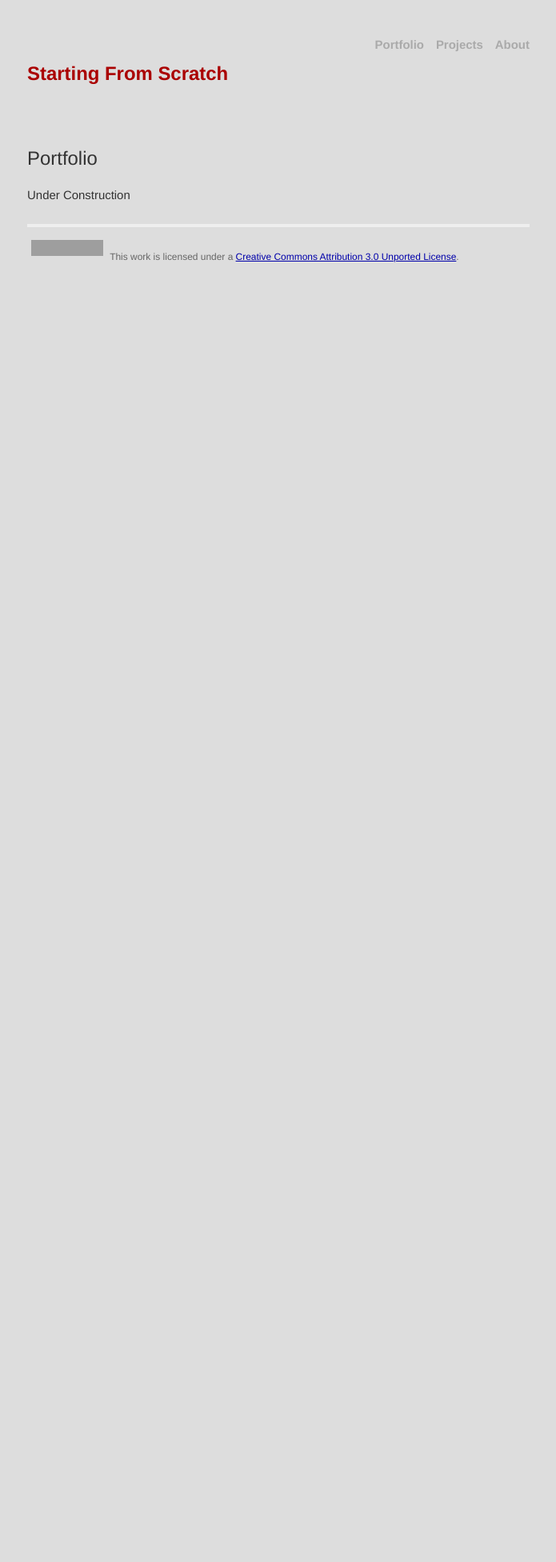
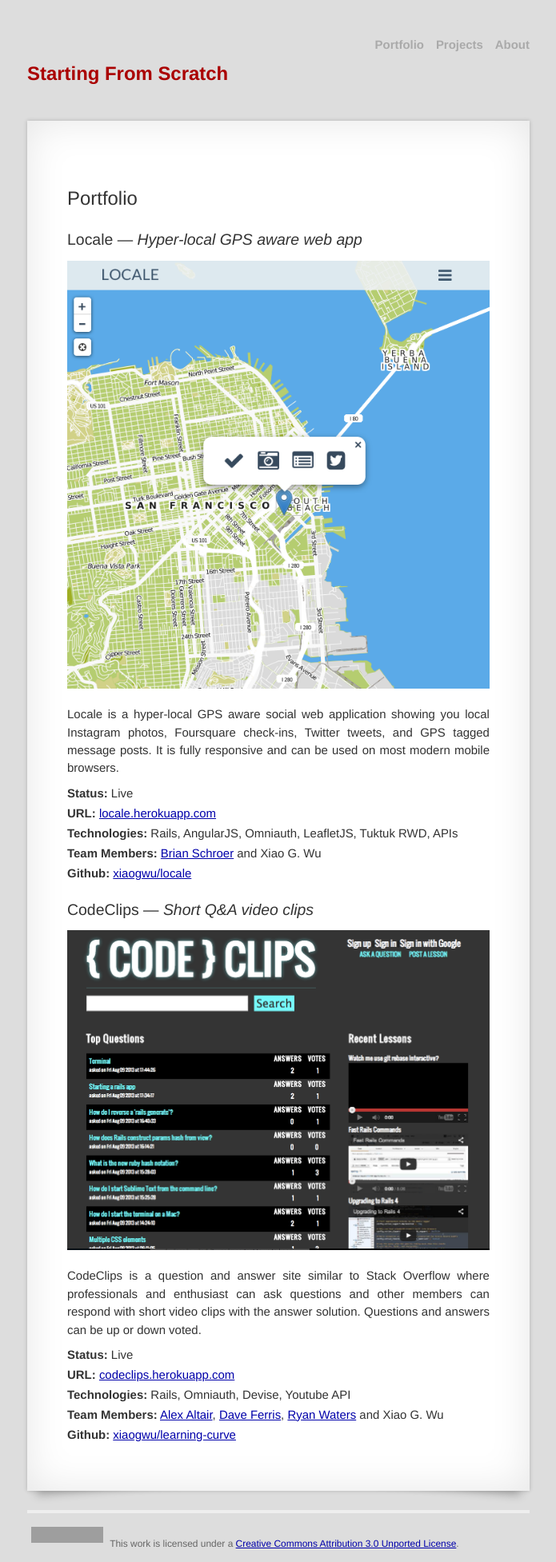
Before and after one commit to xiaogwu/xiaogwu.github.io, a Jekyll site: the page built from portfolio/index.html, in a window 1280 px wide. Shown: the whole page at 80% size, without its empty margins (292-987 px from the left). Built offline with Jekyll 4.4.1, drawn with Linux system fonts in a browser that asks for light colours; Markdown is read by kramdown in place of the engine named in the settings; before the commit the page ends 945 px from its top, so only the background shows below that; grey boxes are pictures that could not be loaded.

Commit message:
Initial commit of Portfolio page

```diff
--- a/css/main.css
+++ b/css/main.css
@@ -229,3 +229,12 @@
     -ms-transform: skew(5deg) rotate(5deg);
     transform: skew(5deg) rotate(5deg);
 }
+
+/*****************************************************************************/
+/*
+/* Portfolio
+/*
+/*****************************************************************************/
+#portfolio .project-info {
+    line-height: 10px;
+}
--- a/portfolio/index.html
+++ b/portfolio/index.html
@@ -2,8 +2,32 @@
 layout: default
 title: Starting From Scratch | Portfolio - Xiao G. Wu
 ---
-
-<div id="portfolio">
-  <h1>Portfolio</h1>
-  <p>Under Construction</p>
+<div class="box">
+  <div id="portfolio">
+    <h1>Portfolio</h1>
+    <h2>Locale — <em>Hyper-local GPS aware web app</em></h2>
+    <div class="portfolio-image">
+      <p><img src="/images/locale-main-ui.png" alt="locale-main-ui" height="535"></p>
+      <p>Locale is a hyper-local GPS aware social web application showing you local Instagram photos, Foursquare check-ins, Twitter tweets, and GPS tagged message posts.  It is fully responsive and can be used on most modern mobile browsers.</p>
+      <div class="project-info">
+        <p><strong>Status:</strong> Live</p>
+        <p><strong>URL:</strong> <a href="http://locale.herokuapp.com" target="_blank">locale.herokuapp.com</a></p>
+        <p><strong>Technologies:</strong> Rails, AngularJS, Omniauth, LeafletJS, Tuktuk RWD, APIs</p>
+        <p><strong>Team Members:</strong> <a href="http://www.brianschroer.co" target="_blank">Brian Schroer</a> and Xiao G. Wu</p>
+        <p><strong>Github:</strong> <a href="http://github.com/xiaogwu/locale" target="_blank">xiaogwu/locale</a></p>
+      </div>
+    </div>
+    <h2>CodeClips — <em>Short Q&A video clips</em></h2>
+    <div class="portfolio-image">
+      <p><img src="/images/code-clips-landing.png" alt="code-clips-landing" height="400"></p>
+      <p>CodeClips is a question and answer site similar to Stack Overflow where professionals and enthusiast can ask questions and other members can respond with short video clips with the answer solution.  Questions and answers can be up or down voted.</p>
+      <div class="project-info">
+        <p><strong>Status:</strong> Live</p>
+        <p><strong>URL:</strong> <a href="http://codeclips.herokuapp.com" target="_blank">codeclips.herokuapp.com</a></p>
+        <p><strong>Technologies:</strong> Rails, Omniauth, Devise, Youtube API</p>
+        <p><strong>Team Members:</strong> <a href="http://alexaltair.com" target="_blank">Alex Altair</a>, <a href="http://davidmferris.com" target="_blank">Dave Ferris</a>, <a href="http://rawaters.com" target="_blank">Ryan Waters</a> and Xiao G. Wu</p>
+        <p><strong>Github:</strong> <a href="http://github.com/xiaogwu/learning-curve" target="_blank">xiaogwu/learning-curve</a></p>
+      </div>
+    </div>
+  </div>
 </div>
```
Also changed, not shown: images/code-clips-landing.png (added), images/locale-main-ui.png (added).
